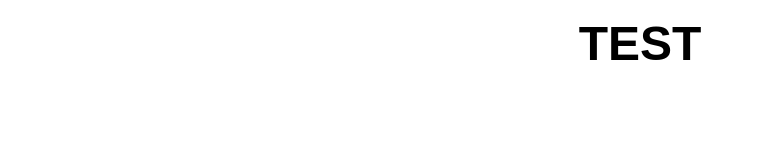
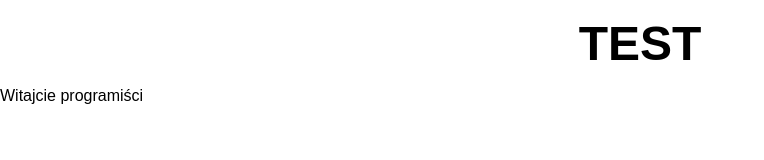
Before and after one commit to jpolskicom/kursgita, a plain HTML site: page index.html in a window 1280 px wide. Shown: the whole page, without its empty margins (0-764 px from the left). Drawn offline with Linux system fonts and the light colour scheme.

Commit message:
add text message

```diff
--- a/index.html
+++ b/index.html
@@ -8,6 +8,7 @@
 </head>
 <body>
     <h1>TEST</h1>
+    <p>Witajcie programiści</p>
     <style>
         body {
             font-size: 16px;
```
